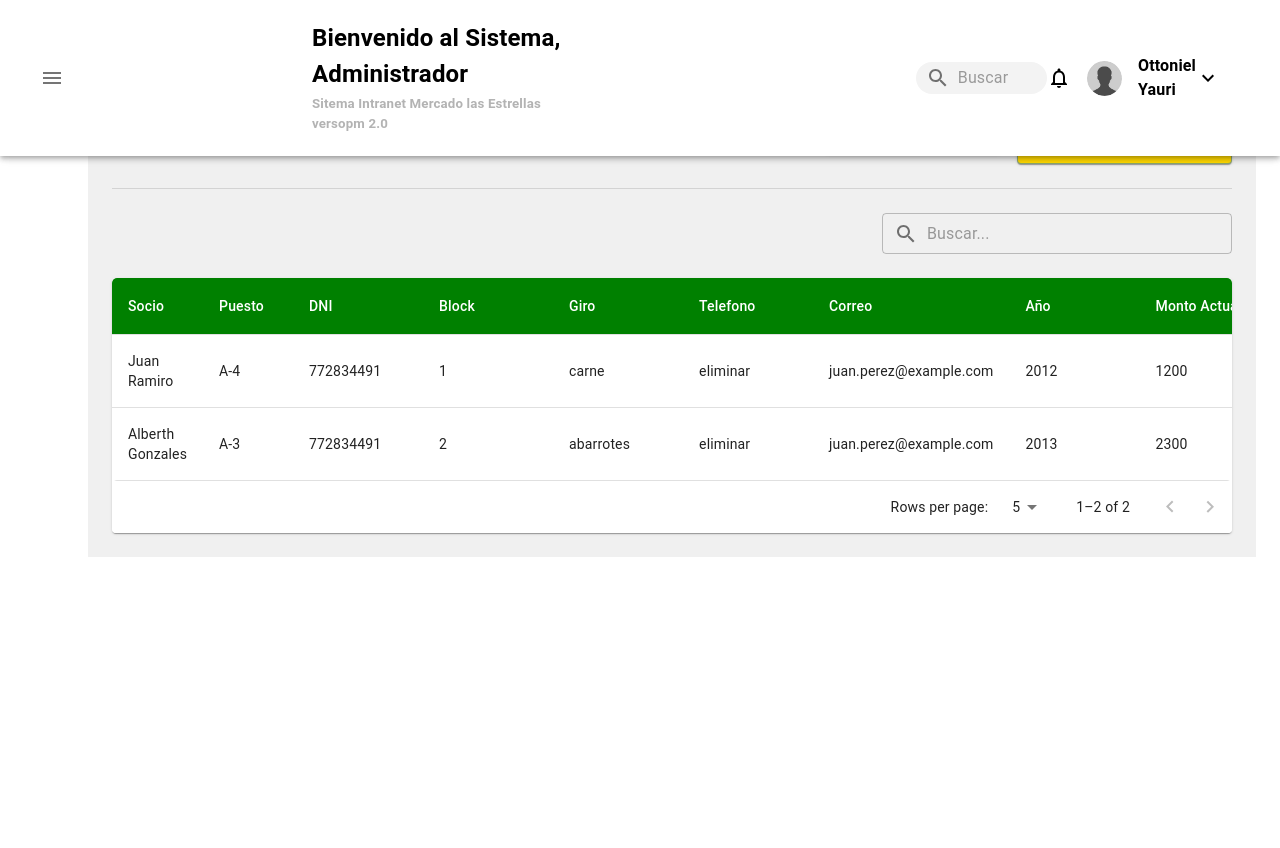
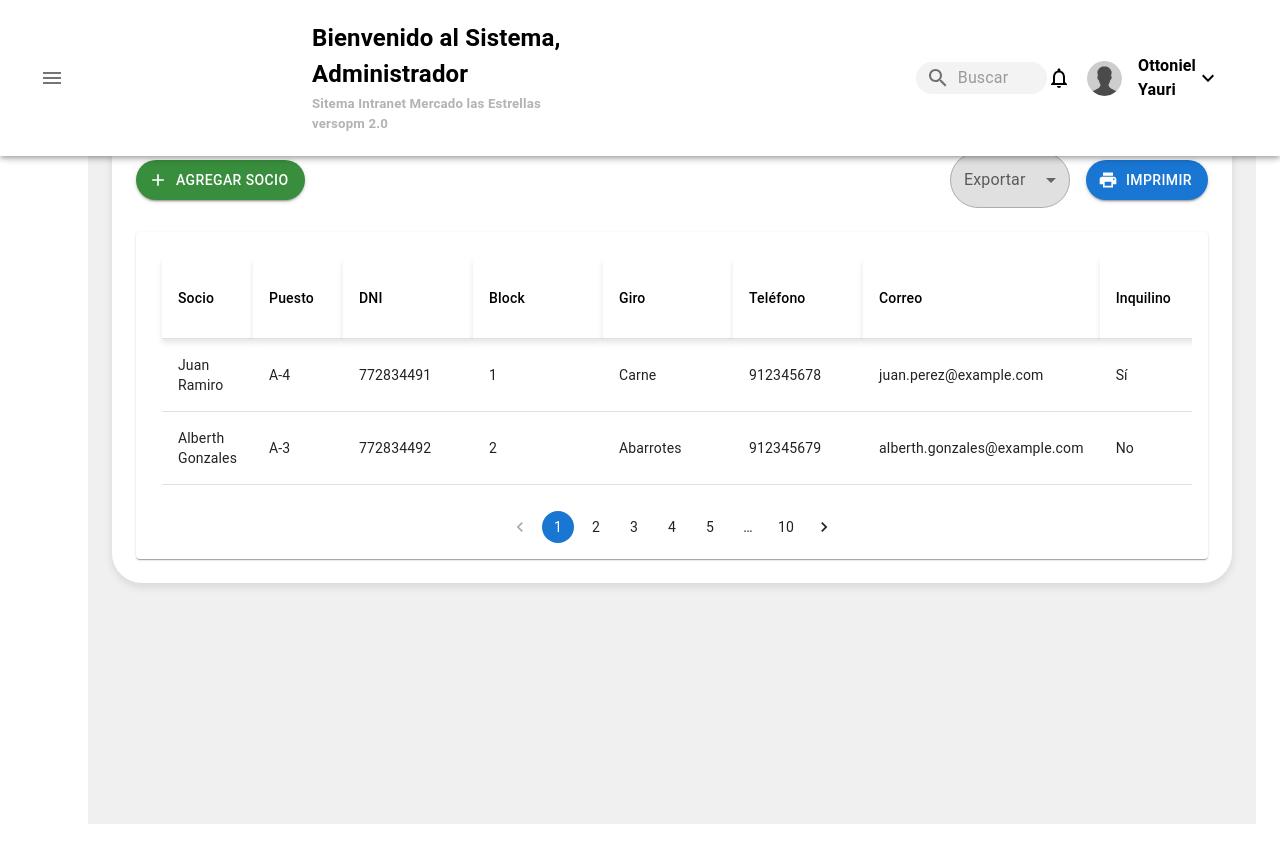
Before and after one commit to VaftecPeruSac/Mercado-Las-Estrellas-V1, a React (Create React App) app: page /asociados in a window 1280 px wide. Before the commit the page ends 800 px from the top, so only its background shows below. Built offline with nearby package versions, Linux system fonts and the light colour scheme.

Commit message:
cambios cristhoper

```diff
--- a/src/components/Asociados/Tabla.tsx
+++ b/src/components/Asociados/Tabla.tsx
@@ -6,30 +6,26 @@ import {
   TableCell,
   TableContainer,
   TableHead,
-  TablePagination,
   TableRow,
   Button,
   IconButton,
   Typography,
   Box,
-  Divider,
-  TextField,
-  InputAdornment,
+  Card,
+  Stack,
+  Pagination,
   Select,
   MenuItem,
   FormControl,
   InputLabel,
-  useMediaQuery,
+  useTheme,
   Modal,
-  Grid,
-  Container,
 } from "@mui/material";
-import { Edit, Search as SearchIcon } from "@mui/icons-material";
+import { Edit, Download, FileCopy, WhatsApp, PictureAsPdf, Print } from "@mui/icons-material";
 import { GridAddIcon } from "@mui/x-data-grid";
-import { useTheme } from '@mui/material/styles';
 
 interface Column {
-  id: keyof Data | 'accion';
+  id: keyof Data | "accion";
   label: string;
   minWidth?: number;
   align?: "right";
@@ -37,7 +33,6 @@ interface Column {
 }
 
 interface Data {
-  id: number;
   socio: string;
   puesto: string;
   dni: string;
@@ -45,9 +40,11 @@ interface Data {
   giro: string;
   telefono: string;
   correo: string;
-  ano: number;
-  status: string;
-  monto_actual: string;
+  inquilino: string;
+  cuotas_extra: string;
+  fecha: string;
+  pagar: string;
+  deuda_total: string;
 }
 
 const columns: readonly Column[] = [
@@ -56,77 +53,71 @@ const columns: readonly Column[] = [
   { id: "dni", label: "DNI", minWidth: 130 },
   { id: "block", label: "Block", minWidth: 130 },
   { id: "giro", label: "Giro", minWidth: 130 },
-  { id: "telefono", label: "Telefono", minWidth: 130 },
+  { id: "telefono", label: "Teléfono", minWidth: 130 },
   { id: "correo", label: "Correo", minWidth: 130 },
-  { id: "ano", label: "Año", minWidth: 130 },
-  { id: "monto_actual", label: "Monto Actual", minWidth: 130 },
-  { id: "status", label: "Status", minWidth: 130 },
-  { id: "accion", label: "Accion", minWidth: 130 },
+  { id: "inquilino", label: "Inquilino", minWidth: 130 },
+  { id: "cuotas_extra", label: "Cuotas Extraordinarias", minWidth: 130 },
+  { id: "fecha", label: "Fecha", minWidth: 130 },
+  { id: "pagar", label: "Pagar", minWidth: 130 },
+  { id: "deuda_total", label: "Deuda Total", minWidth: 130 },
+  { id: "accion", label: "Acción", minWidth: 130 },
 ];
 
 const rows: Data[] = [
   {
-    id: 1,
     socio: "Juan Ramiro",
     puesto: "A-4",
     dni: "772834491",
     block: "1",
-    giro: "carne",
-    telefono: "eliminar",
+    giro: "Carne",
+    telefono: "912345678",
     correo: "juan.perez@example.com",
-    ano: 2012,
-    status: "Activo",
-    monto_actual: "1200",
+    inquilino: "Sí",
+    cuotas_extra: "500",
+    fecha: "2024-07-04",
+    pagar: "No",
+    deuda_total: "1200",
   },
   {
-    id: 2,
     socio: "Alberth Gonzales",
     puesto: "A-3",
-    dni: "772834491",
+    dni: "772834492",
     block: "2",
-    giro: "abarrotes",
-    telefono: "eliminar",
-    correo: "juan.perez@example.com",
-    ano: 2013,
-    status: "inactivo",
-    monto_actual: "2300",
+    giro: "Abarrotes",
+    telefono: "912345679",
+    correo: "alberth.gonzales@example.com",
+    inquilino: "No",
+    cuotas_extra: "300",
+    fecha: "2024-07-05",
+    pagar: "Sí",
+    deuda_total: "2300",
   },
 ];
 
-export default function   StickyHeadTable() {
+export default function StickyHeadTable() {
   const [page, setPage] = React.useState(0);
   const [rowsPerPage, setRowsPerPage] = React.useState(5);
   const [searchValue, setSearchValue] = React.useState("");
   const [open, setOpen] = React.useState(false);
-  const theme = useTheme();
-  const isMobile = useMediaQuery(theme.breakpoints.down('sm'));
-
-  const handleChangePage = (event: unknown, newPage: number) => {
-    setPage(newPage);
-  };
-
-  const handleChangeRowsPerPage = (event: React.ChangeEvent<{ value: unknown }>) => {
-    setRowsPerPage(Number(event.target.value));
-    setPage(0); // Reset page to 0 when changing rows per page
-  };
-
-  const handleSearchChange = (event: React.ChangeEvent<HTMLInputElement>) => {
-    setSearchValue(event.target.value);
-  };
+  const [exportFormat, setExportFormat] = React.useState("");
 
   const handleOpen = () => setOpen(true);
-  const handleClose = () => setOpen(false);
+  const handleExport = () => {
+    // Implement your export logic here
+    console.log(`Exporting as ${exportFormat}`);
+  };
 
   return (
     <Box
       sx={{
         flexGrow: 1,
         p: 3,
-        pt: 10, // Espacio adicional en la parte superior para crear un margen con el Header
+        pt: 10,
         backgroundColor: "#f0f0f0",
-        minHeight: "50vh",
+        minHeight: "100vh",
         display: "flex",
         flexDirection: "column",
+        overflowX: "auto",
       }}
     >
       <Box
@@ -135,108 +126,101 @@ export default function   StickyHeadTable() {
           flexDirection: { xs: "column", sm: "row" },
           justifyContent: "space-between",
           alignItems: { xs: "flex-start", sm: "center" },
-          mb: 2,
+          mb: 3,
         }}
       >
-        <Typography variant="h4" sx={{ mb: { xs: 2, sm: 0 } }}>
-          MANTENIMIENTO DE SOCIOS
-        </Typography>
+        {/* Título opcional */}
+      </Box>
+
+      <Card
+        sx={{
+          backgroundColor: "#ffffff",
+          borderRadius: "30px",
+          width: "100%",
+          height: "100%",
+          textAlign: "left",
+          position: "relative",
+          transition: "all 0.3s ease",
+          boxShadow: '0 4px 8px rgba(0, 0, 0, 0.1)',
+          p: 3,
+          overflow: "auto",
+          margin: "0 auto", // Centra el Card horizontalmente y añade espacio a los lados
+
+        }}
+      >
         <Box
           sx={{
             display: "flex",
+            flexDirection: { xs: "column", sm: "row" },
+            justifyContent: "space-between",
             alignItems: "center",
-            fontWeight: "bold",
+            mb: 3,
           }}
         >
           <Button
-            variant="outlined"
+            variant="contained"
             startIcon={<GridAddIcon />}
             sx={{
-              color: "white",
-              boxShadow: 1,
-              backgroundColor: "#d32f2f",
+              backgroundColor: "#388e3c",
               "&:hover": {
-                backgroundColor: "darkred",
+                backgroundColor: "#2c6d33",
               },
               height: "40px",
               minWidth: "120px",
-              marginRight: 2,
+              marginBottom: { xs: 2, sm: 0 },
+              borderRadius: "30px",
             }}
             onClick={handleOpen}
           >
-            Nuevo Registro
+            Agregar Socio
           </Button>
-          <Button
-            variant="outlined"
-            startIcon={<Edit />}
-            sx={{
-              color: "black",
-              boxShadow: 1,
-              height: "60px",
-              minWidth: "150px",
-              backgroundColor: "rgb(255 215 0)",
-              "&:hover": {
-                backgroundColor: "white",
-              },
-            }}
-          >
-            Relacion de Puestos
-          </Button>
-        </Box>
-      </Box>
 
           <Box
             sx={{
               display: "flex",
-          flexDirection: "column",
-          mb: 3,
+              gap: 2,
+              alignItems: "center",
+              ml: "auto",
             }}
           >
-        <Divider sx={{ mb: 2, mt: 1 }} />
-        <Box
+            <FormControl variant="outlined" sx={{ minWidth: 120 }}>
+              <InputLabel>Exportar</InputLabel>
+              <Select
+                value={exportFormat}
+                onChange={(e) => setExportFormat(e.target.value)}
+                label="Exportar"
                 sx={{
-            display: "flex",
-            flexDirection: { xs: "column", sm: "row" },
-            justifyContent: { xs: "flex-start", sm: "space-between" },
-            alignItems: { xs: "flex-start", sm: "center" },
-            mb: 3,
-            mt: 1,
+                  backgroundColor: "#e0e0e0",
+                  "&:hover": {
+                    backgroundColor: "#d0d0d0",
+                  },
+                  borderRadius: "30px",
                 }}
               >
-          <Box sx={{ flexGrow: 1 }} />
-          <TextField
-            variant="outlined"
-            placeholder="Buscar..."
-            value={searchValue}
-            onChange={handleSearchChange}
-            InputProps={{
-              startAdornment: (
-                <InputAdornment position="start">
-                  <SearchIcon />
-                </InputAdornment>
-              ),
-              sx: {
-                padding: "8px 12px",
+                <MenuItem value="pdf">PDF</MenuItem>
+                <MenuItem value="word">Word</MenuItem>
+              </Select>
+            </FormControl>
+
+            <Button
+              variant="contained"
+              startIcon={<Print />}
+              sx={{
+                backgroundColor: "#1976d2",
+                "&:hover": {
+                  backgroundColor: "#1565c0",
                 },
+                height: "40px",
+                minWidth: "120px",
+                borderRadius: "30px",
               }}
-            sx={{
-              width: { xs: "100%", sm: "350px" },
-              display: "inline-flex",
-              mb: { xs: 2, sm: 0 },
-              "& .MuiOutlinedInput-root": {
-                "& fieldset": {
-                  borderColor: "rgba(0, 0, 0, 0.23)",
-                },
-                "& input": {
-                  padding: "1px ",
-                },
-              },
-            }}
-          />
+            >
+              Imprimir
+            </Button>
           </Box>
         </Box>
-      <Paper sx={{ width: "100%", overflow: "hidden", mt: -3 }}>
-        <TableContainer sx={{ maxHeight: 450, borderRadius: "5px" }}>
+        <Paper sx={{ width: "100%", overflow: "hidden", p: 2 }}>
+          <TableContainer sx={{ maxHeight: "100%", borderRadius: "5px", padding: "10px" }}>
             <Table stickyHeader aria-label="sticky table">
               <TableHead>
                 <TableRow>
@@ -245,7 +229,11 @@ export default function   StickyHeadTable() {
                       key={column.id}
                       align={column.align}
                       style={{ minWidth: column.minWidth }}
-                    sx={{ backgroundColor: "green", color: "white" }}
+                      sx={{
+                        backgroundColor: "#e8f5e20",
+                        color: "#000",
+                        boxShadow: '0 4px 6px rgba(0, 0, 0, 0.1)',
+                      }}
                     >
                       {column.label}
                     </TableCell>
@@ -257,38 +245,34 @@ export default function   StickyHeadTable() {
                   .slice(page * rowsPerPage, page * rowsPerPage + rowsPerPage)
                   .map((row) => {
                     return (
-                    <TableRow hover role="checkbox" tabIndex={0} key={row.id}>
+                      <TableRow hover role="checkbox" tabIndex={-1} key={row.socio}>
                         {columns.map((column) => {
-                        if (column.id === 'accion') {
+                          const value =
+                            column.id === "accion"
+                              ? ""
+                              : (row as any)[column.id];
                           return (
                             <TableCell key={column.id} align={column.align}>
-                              <IconButton
-                                sx={{
-                                  backgroundColor: "#3e70f9de"
-                                }}
-                              >
+                              {column.id === "cuotas_extra" ? (
+                                <IconButton>
+                                  <PictureAsPdf />
+                                </IconButton>
+                              ) : column.id === "pagar" ? (
+                                <IconButton>
+                                  <Download />
+                                </IconButton>
+                              ) : column.id === "accion" ? (
+                                <Box sx={{ display: "flex", gap: 1 }}>
+                                  <IconButton aria-label="edit">
                                     <Edit />
                                   </IconButton>
-                            </TableCell>
-                          );
-                        }
-                        const value = row[column.id];
-                        return (
-                          <TableCell key={column.id} align={column.align}>
-                            {column.id === "status" ? (
-                              <Button
-                                variant="contained"
-                                sx={{
-                                  backgroundColor:
-                                    value === "Activo" ? "green" : "red",
-                                  color: "white",
-                                  pointerEvents: "none",
-                                }}
-                              >
-                                {value}
-                              </Button>
-                            ) : column.format && typeof value === "number" ? (
-                              column.format(value)
+                                  <IconButton aria-label="copy">
+                                    <FileCopy />
+                                  </IconButton>
+                                  <IconButton aria-label="whatsapp">
+                                    <WhatsApp />
+                                  </IconButton>
+                                </Box>
                               ) : (
                                 value
                               )}
@@ -301,53 +285,51 @@ export default function   StickyHeadTable() {
               </TableBody>
             </Table>
           </TableContainer>
-        <TablePagination
-          rowsPerPageOptions={[5, 10, 15]}
-          component="div"
-          count={rows.length}
-          rowsPerPage={rowsPerPage}
-          page={page}
-          onPageChange={handleChangePage}
-          onRowsPerPageChange={handleChangeRowsPerPage}
-          sx={{ backgroundColor: "white", fontSize: "14px" }}
+
+          <Box sx={{ display: "flex", justifyContent: "center", marginTop: 2 }}>
+            <Pagination
+              // count={Math.ceil(rows.length / rowsPerPage)}
+              count={10}
+              color="primary"
+              // onChange={(event, newPage) => setPage(10)}
+              sx={{ margin: "auto" }}
             />
+          </Box>
         </Paper>
-      <Modal open={open} onClose={handleClose}>
+      </Card>
+
+      {/* Modal */}
+      <Modal
+        open={open}
+        onClose={() => setOpen(false)}
+        sx={{ display: 'flex', alignItems: 'center', justifyContent: 'center' }}
+      >
         <Box
           sx={{
-            position: "absolute",
-            top: "50%",
-            left: "50%",
-            transform: "translate(-50%, -50%)",
-            width: { xs: "90%", sm: 400 },
-            bgcolor: "background.paper",
-            border: "2px solid #000",
+            bgcolor: 'background.paper',
+            p: 4,
+            borderRadius: 2,
             boxShadow: 24,
-            p: 4,
+            width: '80%',
+            maxWidth: 600,
           }}
         >
-          <Typography variant="h6" component="h2">
-            Nuevo Registro
-          </Typography>
-          <FormControl fullWidth sx={{ mt: 2 }}>
-            <TextField label="Nombre" />
-          </FormControl>
-          <FormControl fullWidth sx={{ mt: 2 }}>
-            <TextField label="Email" />
-          </FormControl>
-          <FormControl fullWidth sx={{ mt: 2 }}>
-            <TextField label="Teléfono" />
-          </FormControl>
-          <FormControl fullWidth sx={{ mt: 2 }}>
-            <InputLabel>Estatus</InputLabel>
-            <Select label="Estatus">
-              <MenuItem value="Activo">Activo</MenuItem>
-              <MenuItem value="Inactivo">Inactivo</MenuItem>
+          <Typography variant="h6">Exportar Datos</Typography>
+          <Box sx={{ display: 'flex', flexDirection: 'column', mt: 2 }}>
+            <FormControl variant="outlined" sx={{ mb: 2 }}>
+              <InputLabel>Formato</InputLabel>
+              <Select
+                value={exportFormat}
+                onChange={(e) => setExportFormat(e.target.value)}
+                label="Formato"
+              >
+                <MenuItem value="pdf">PDF</MenuItem>
+                <MenuItem value="excel">Excel</MenuItem>
+                <MenuItem value="csv">CSV</MenuItem>
               </Select>
             </FormControl>
-          <Box sx={{ mt: 2, display: "flex", justifyContent: "flex-end" }}>
-            <Button variant="contained" onClick={handleClose}>
-              Guardar
+            <Button onClick={handleExport} sx={{ mt: 2 }}>
+              Exportar
             </Button>
           </Box>
         </Box>
```
Lines whose indentation alone changed are shown as unchanged.
